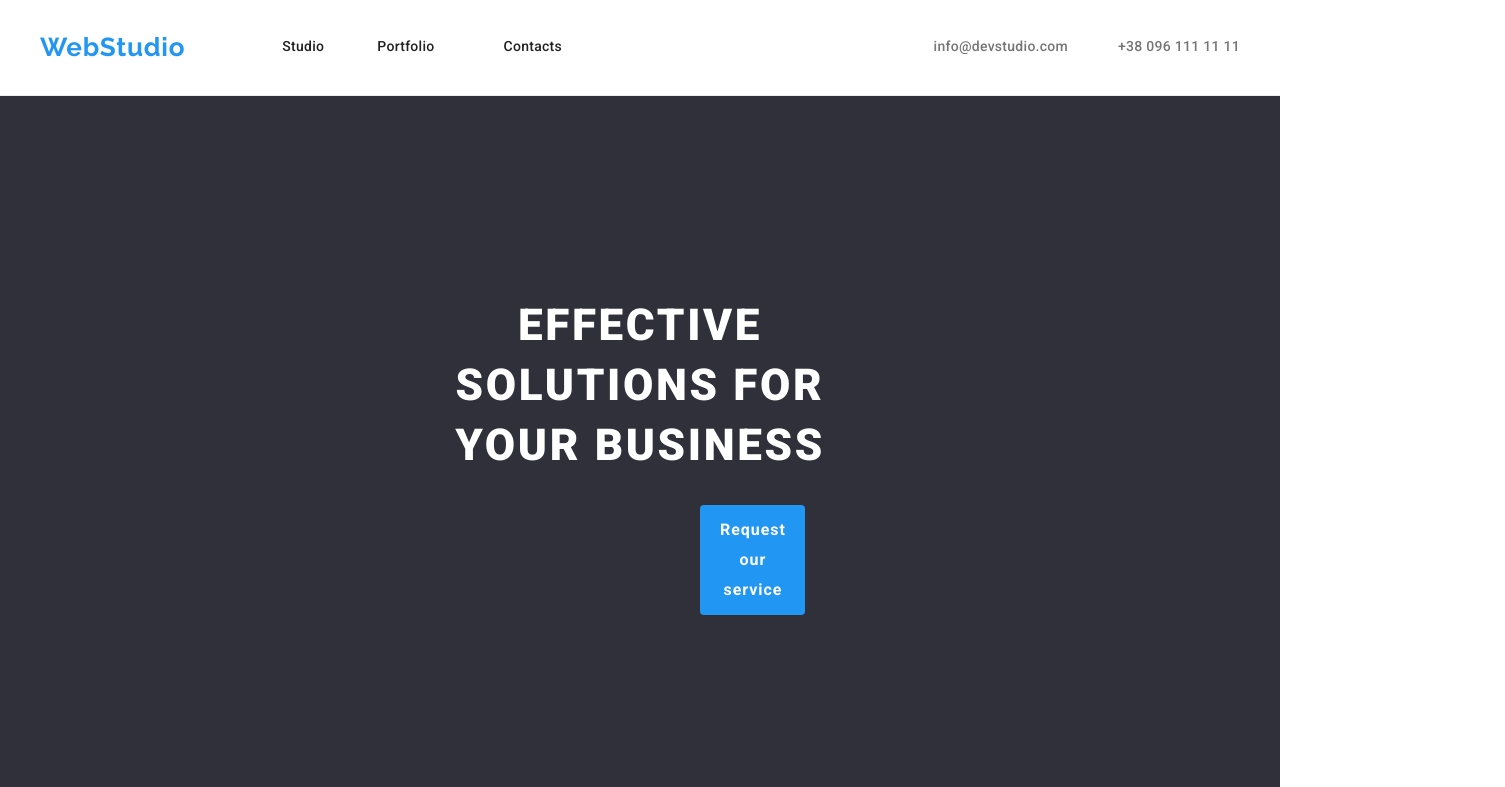
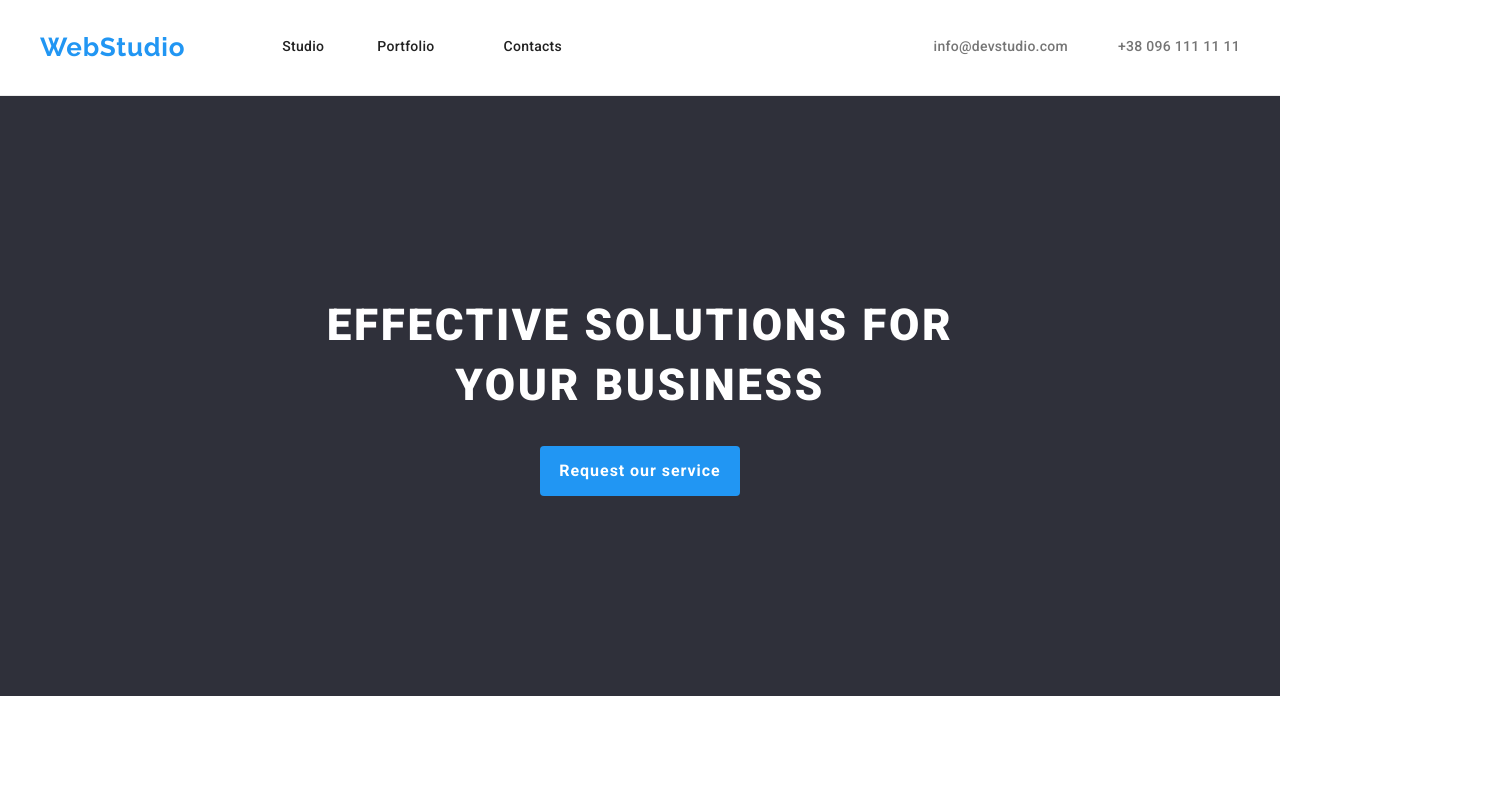
Before and after one commit to kamil-matykiewicz/goit-markup-hw-07, a plain HTML site: page index.html in a window 1280 px wide. Shown: the top 787 px of the page, 1505 px wide, since content can reach past the window. Drawn offline with nearby package versions, Linux system fonts and the light colour scheme.

Commit message:
change in CSS styles
for .banner & .project-card img

```diff
--- a/css/styles.css
+++ b/css/styles.css
@@ -40,11 +40,6 @@ body {
   padding-block: 94px;
 }
 
-.banner,
-.team-card {
-  text-align: center;
-}
-
 .traits-list,
 .what-we-do-list,
 .team-list,
@@ -58,7 +53,6 @@ body {
 .team-title {
   font-size: 36px;
   line-height: 1.16;
-  text-align: center;
 }
 
 .what-we-do-title,
@@ -120,6 +114,12 @@ body {
   font: 700 26px/1.19 'Raleway', sans-serif;
   color: var(--blue);
 }
+
+.banner,
+.what-we-do-title,
+.team {
+  text-align: center;
+}
 /* end of groupings & none-by-section */
 
 /* index.html */
@@ -155,14 +155,21 @@ header {
 .contacts-header li:nth-of-type(1) {
   padding-right: 50px;
 }
+/* end of header */
 
+/* .banner section */
 .banner {
+  display: flex;
+  flex-direction: column;
+  align-items: center;
+  row-gap: 30px;
+  height: 600px;
+  padding: 200px 452px;
   background-color: var(--dark);
 }
 
 .theme-line {
-  padding-top: 200px;
-  padding-inline: 452px;
+  width: 696px;
   font-size: 44px;
   font-weight: 900;
   line-height: 1.36;
@@ -171,15 +178,16 @@ header {
 }
 
 .btn-request {
-  margin: 30px 700px 200px;
-  padding: 10px 19px 10px 20px;
+  width: 200px;
+  padding-block: 10px;
+  padding-inline: 19px;
   font-size: 16px;
   font-weight: 700;
   line-height: 1.875;
   letter-spacing: 0.06em;
   background-color: var(--blue);
 }
-/* end of header */
+/* end of .banner section */
 
 /* .traits section */
 .traits {
@@ -218,7 +226,7 @@ header {
 }
 
 .trade {
-  padding-bottom:30px;
+  padding-bottom: 30px;
   color: var(--gray-text);
 }
 /* end of .team section */
@@ -272,14 +280,20 @@ header {
 
 .project-card {
   margin: 0;
-  border: 1px solid var(--white-lesser);
 }
 
-/* .project-card figcaption{
+.project-card img {
+  /* this property is in here to remove a thin gap between <img> & <figcaption>;
+  the following rule would work the same way:
+  .project-card{display:flex;flex-direction:column;} */
+  display: block;
+}
+
+.project-card figcaption {
   border-bottom: 1px solid var(--white-lesser);
   border-left: 1px solid var(--white-lesser);
   border-right: 1px solid var(--white-lesser);
-} */
+}
 
 .project-title {
   padding-top: 20px;
```
